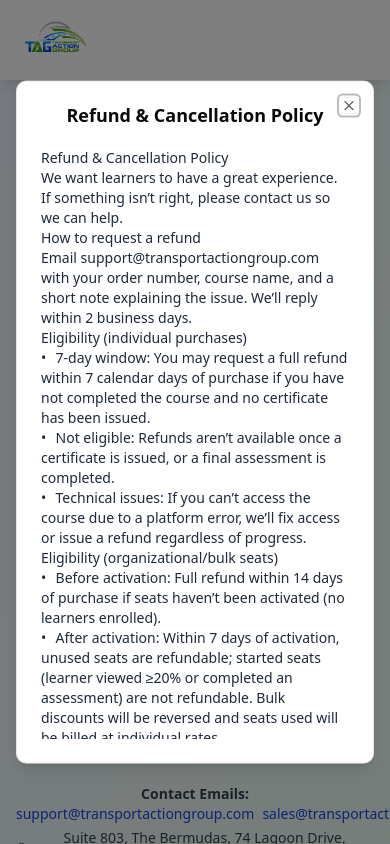
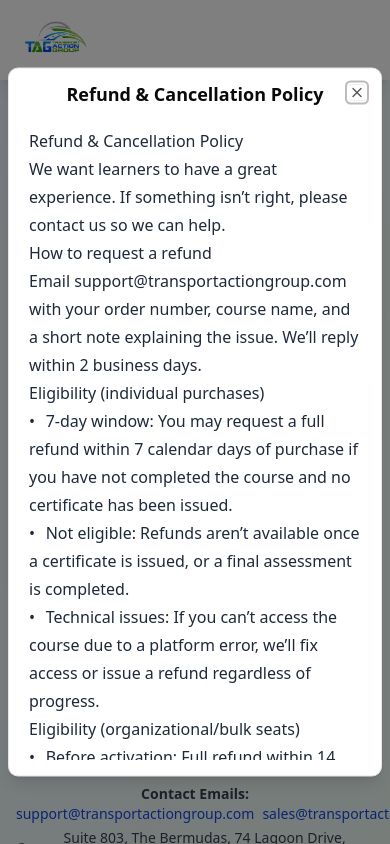
Before and after one commit to sifosman/transportactiongroup, a React (Vite) app in the folder frontend/: page / in a window 390 px wide. Both pictures are taken after a click on the button "Refund Policy". Shown: the top 844 px of the page. Built offline with nearby package versions, Linux system fonts and the light colour scheme.

Commit message:
fix(frontend): improve refund policy modal responsiveness (mobile width, font size, line height, scroll)

```diff
--- a/frontend/src/App.jsx
+++ b/frontend/src/App.jsx
@@ -1162,11 +1162,11 @@
       <Navigation />
       {/* Refund Policy Modal */}
       <Dialog open={refundOpen} onOpenChange={setRefundOpen}>
-        <DialogContent className="sm:max-w-2xl">
+        <DialogContent className="max-w-[calc(100%-1rem)] sm:max-w-2xl p-4 sm:p-6">
           <DialogHeader>
             <DialogTitle>Refund & Cancellation Policy</DialogTitle>
           </DialogHeader>
-          <div className="mt-2 text-sm text-gray-800 whitespace-pre-wrap max-h-[70vh] overflow-auto">
+          <div className="mt-2 text-base sm:text-sm leading-7 text-gray-800 whitespace-pre-wrap break-words max-h-[75vh] sm:max-h-[80vh] overflow-y-auto px-1 sm:px-0">
             {refundMarkdown || 'Loading policy...'}
           </div>
         </DialogContent>
```
